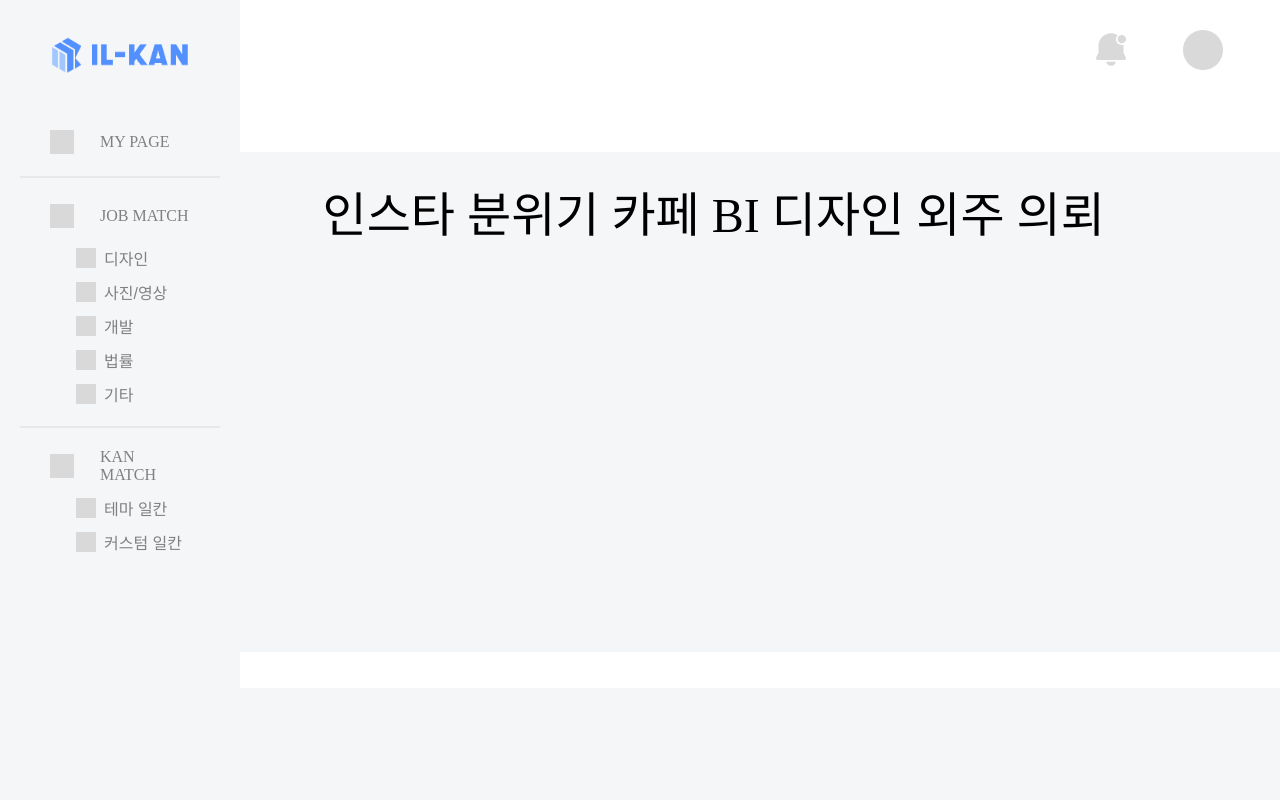
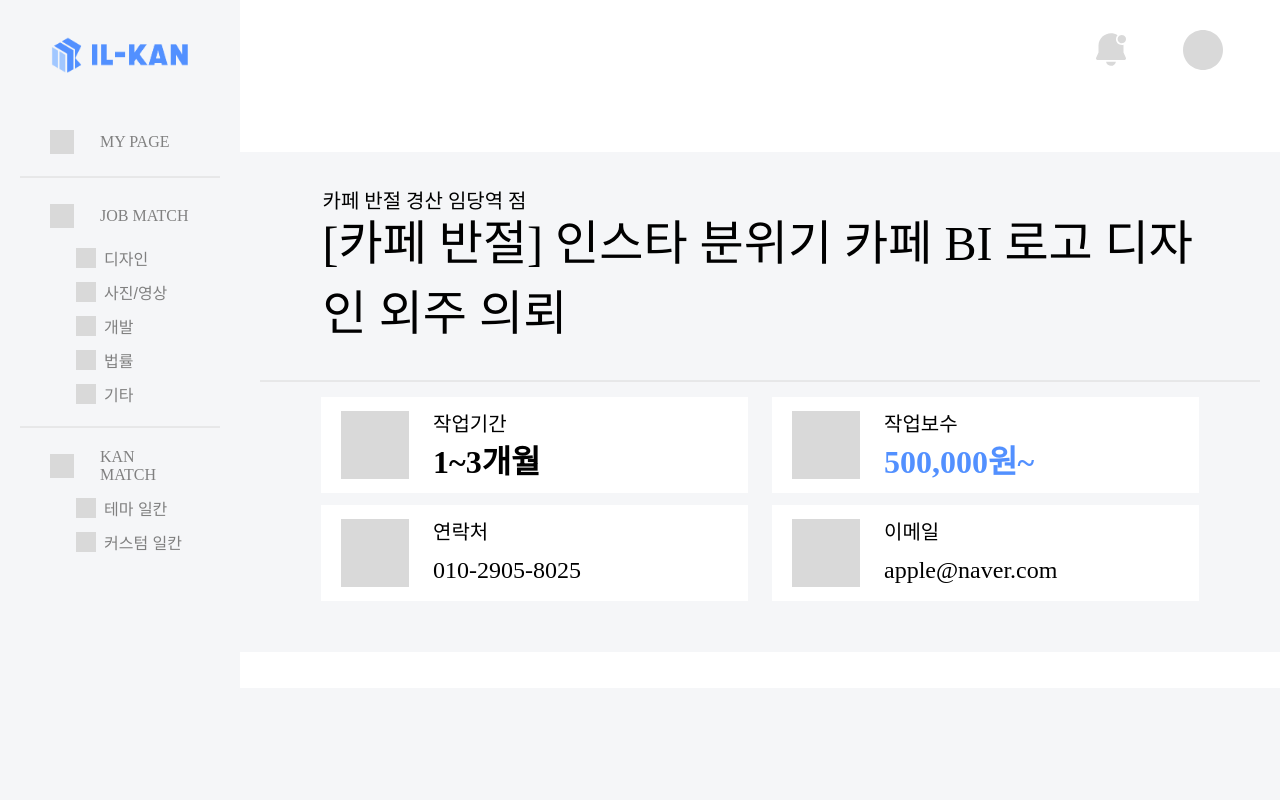
Before and after one commit to cryingdryice/ILKAN-web, a React (Vite) app: page /main/jobs/1 in a window 1280 px wide. Shown: the top 800 px of the page. Built offline with nearby package versions, Linux system fonts and the light colour scheme; the HTML template or start-up script is replaced by a standard one.

Commit message:
feat: 상단 일거리 상세조회 헤더 구현

```diff
--- a/src/css/pages/jobsDetailPage.module.css
+++ b/src/css/pages/jobsDetailPage.module.css
@@ -1,27 +1,31 @@
-.Container {
+.container {
   display: flex;
   flex-direction: column;
   align-items: center;
   gap: 36px;
 }
-.Header {
+
+.header {
   display: flex;
+  flex-direction: column;
+  align-items: center;
   width: 1056px;
   height: 500px;
   flex-shrink: 0;
   background: #f5f6f8;
-  justify-content: center;
+  padding-top: 34px;
+  padding-bottom: 40px;
+  box-sizing: border-box;
 }
 
-.Footer {
+.footer {
   width: 1056px;
   height: 600px;
   flex-shrink: 0;
   background: #f5f6f8;
 }
 
-.ApplyButton {
-  /* Link가 블록 요소가 되어 width와 height를 가질 수 있게 합니다. */
+.applyBtn {
   display: block;
   width: 698px;
   height: 120px;
@@ -30,15 +34,15 @@
   border: none;
   background: #5290ff;
 
-  /* Link의 기본 밑줄을 제거하고 텍스트 색상을 지정합니다. */
   text-decoration: none;
   color: white;
   text-align: center;
-  line-height: 120px; /* height와 동일하게 맞춰 세로 중앙 정렬 */
+  line-height: 120px; /* 세로 중앙 정렬 */
   font-size: 24px;
   font-weight: bold;
 }
-.HeaderTitle {
+
+.headerTitle {
   display: flex;
   width: 875px;
   height: 128px;
@@ -48,10 +52,131 @@
   color: #000;
   font-family: "Noto Sans KR";
   font-size: 48px;
-  font-style: normal;
   font-weight: 500;
-  line-height: 70px; /* 145.833% */
+  line-height: 70px;
 }
 
-.jobsDetailInfoBox {
+.headerSubtitle {
+  display: flex;
+  width: 875px;
+  height: 29px;
+  flex-direction: column;
+  justify-content: center;
+  flex-shrink: 0;
+  color: #000;
+  font-family: "Noto Sans KR";
+  font-size: 20px;
+  font-weight: 400;
+  line-height: 70px;
+  text-align: left;
 }
+
+.infoGrid {
+  display: grid;
+  grid-template-columns: repeat(2, 1fr);
+  gap: 12px 24px;
+}
+
+.infoBox {
+  width: 427px;
+  height: 96px;
+  flex-shrink: 0;
+  background: #fff;
+  display: flex;
+  align-items: center;
+  gap: 24px;
+}
+
+.infoIcon {
+  width: 68px;
+  height: 68px;
+  flex-shrink: 0;
+  background: #d9d9d9;
+  margin-left: 20px;
+}
+
+.infoContent {
+  display: flex;
+  flex-direction: column;
+  gap: 9px;
+}
+
+.infoLabel {
+  display: flex;
+  width: 103px;
+  height: 24px;
+  flex-direction: column;
+  justify-content: center;
+  flex-shrink: 0;
+  color: #000;
+  font-family: "Noto Sans KR";
+  font-size: 20px;
+  font-weight: 400;
+  line-height: 40px;
+}
+
+.infoDate {
+  display: flex;
+  width: 157px;
+  height: 33px;
+  flex-direction: column;
+  justify-content: center;
+  flex-shrink: 0;
+  color: #000;
+  font-family: "Noto Sans KR";
+  font-size: 32px;
+  font-weight: 900;
+  line-height: 40px;
+}
+
+.infoSalary {
+  display: flex;
+  width: 222px;
+  height: 33px;
+  flex-direction: column;
+  justify-content: center;
+  flex-shrink: 0;
+  color: #5290ff;
+  font-family: "Noto Sans KR";
+  font-size: 32px;
+  font-weight: 900;
+  line-height: 40px;
+}
+
+.infoPhone {
+  display: flex;
+  width: 281px;
+  height: 33px;
+  flex-direction: column;
+  justify-content: center;
+  flex-shrink: 0;
+  color: #000;
+  font-family: "Noto Sans KR";
+  font-size: 24px;
+  font-weight: 500;
+  line-height: 40px;
+}
+
+.infoEmail {
+  display: flex;
+  width: 304px;
+  height: 33px;
+  flex-direction: column;
+  justify-content: center;
+  flex-shrink: 0;
+  color: #000;
+  font-family: "Noto Sans KR";
+  font-size: 24px;
+  font-weight: 500;
+  line-height: 40px;
+}
+
+.line {
+  width: 1000px;
+  height: 1px;
+  flex-shrink: 0;
+  stroke-width: 1px;
+  stroke: #d9d9d9;
+  padding-top: 25px;
+  padding-bottom: 28px;
+}
--- a/src/pages/main/jobsDetailPage.tsx
+++ b/src/pages/main/jobsDetailPage.tsx
@@ -1,15 +1,14 @@
-// JobsDetailPage.tsx
 import { Link } from "react-router-dom";
 import { useParams } from "react-router-dom";
 import type { WorkItem } from "./jobsPage";
 import { useEffect, useState } from "react";
-import jobsDetailPageStyle from "../../css/pages/jobsDetailPage.module.css";
+import styles from "../../css/pages/jobsDetailPage.module.css";
 
 // mockData 분리 대신 임시 복붙 (실제론 분리 권장)
 const MOCK_LIST: WorkItem[] = Array.from({ length: 15 }).map((_, i) => ({
   id: i + 1,
-  title: "인스타 분위기 카페 BI 디자인 외주 의뢰",
-  writer: "카페 반절 (개인 사업자)",
+  title: "[카페 반절] 인스타 분위기 카페 BI 로고 디자인 외주 의뢰",
+  writer: "카페 반절 경산 임당역 점",
   price: "500,000원~",
   image: `https://via.placeholder.com/600x400?text=Job+ID+${i + 1}`,
 }));
@@ -27,17 +26,57 @@ export default function JobsDetailPage() {
   if (!workItem) return <div>일거리 정보를 찾을 수 없습니다.</div>;
 
   return (
-    <div className={jobsDetailPageStyle.Container}>
-      <div className={jobsDetailPageStyle.Header}>
-        <span className={jobsDetailPageStyle.HeaderTitle}>
-          {workItem.title}
-        </span>
+    <div className={styles.container}>
+      <div className={styles.header}>
+        <div className={styles.headerSubtitle}>{workItem.writer}</div>
+        {/* 위 부분이 장소를 나타내는곳인데 따로 어느 정보를 받아서 넣어야 할지 애매해서 우선 writer 넣어뒀습니다.*/}
+        <div className={styles.headerTitle}>{workItem.title}</div>
+        <div className={styles.line}>
+          <svg
+            xmlns="http://www.w3.org/2000/svg"
+            width="1000"
+            height="2"
+            viewBox="0 0 1000 2"
+            fill="none"
+          >
+            <path d="M0 1H1000" stroke="#D9D9D9" />
+          </svg>
+        </div>
+
+        <div className={styles.infoGrid}>
+          <div className={styles.infoBox}>
+            <div className={styles.infoIcon}></div>
+            <div className={styles.infoContent}>
+              <label className={styles.infoLabel}>작업기간</label>
+              <span className={styles.infoDate}>1~3개월</span>
+            </div>
+          </div>
+          <div className={styles.infoBox}>
+            <div className={styles.infoIcon}></div>
+            <div className={styles.infoContent}>
+              <label className={styles.infoLabel}>작업보수</label>
+              <span className={styles.infoSalary}>500,000원~</span>
+            </div>
+          </div>
+          <div className={styles.infoBox}>
+            <div className={styles.infoIcon}></div>
+            <div className={styles.infoContent}>
+              <label className={styles.infoLabel}>연락처</label>
+              <span className={styles.infoPhone}>010-2905-8025</span>
+            </div>
+          </div>
+          <div className={styles.infoBox}>
+            <div className={styles.infoIcon}></div>
+            <div className={styles.infoContent}>
+              <label className={styles.infoLabel}>이메일</label>
+              <span className={styles.infoEmail}>apple@naver.com</span>
+            </div>
+          </div>
+        </div>
       </div>
-      <div className={jobsDetailPageStyle.Footer}></div>
-      <Link
-        to={`/main/jobs/${id}/application`}
-        className={jobsDetailPageStyle.ApplyButton}
-      >
+
+      <div className={styles.footer}></div>
+      <Link to={`/main/jobs/${id}/application`} className={styles.applyBtn}>
         지원하기
       </Link>
       {/* 일단 링크 부분 기능 없이 겉으로만 구현 해두었습니다 이 부분 수정해서 작업 이어 나가시면 됩니다. */}
--- a/src/pages/main/jobsPage.tsx
+++ b/src/pages/main/jobsPage.tsx
@@ -23,8 +23,8 @@ export type WorkItem = {
 // 임시 데이터
 const MOCK_LIST: WorkItem[] = Array.from({ length: 15 }).map((_, i) => ({
   id: i + 1,
-  title: "인스타 분위기 카페 BI 디자인 외주 의뢰",
-  writer: "카페 반절 (개인 사업자)",
+  title: "[카페 반절] 인스타 분위기 카페 BI 로고 디자인 외주 의뢰",
+  writer: "카페 반절 경산 임당역 점",
   price: "500,000원~",
   image: `https://via.placeholder.com/600x400?text=Job+ID+${i + 1}`,
 }));
```
Also changed, not shown: src/components/jobs/jobsDetailPage/jobsDetailsHeader.tsx (added).
